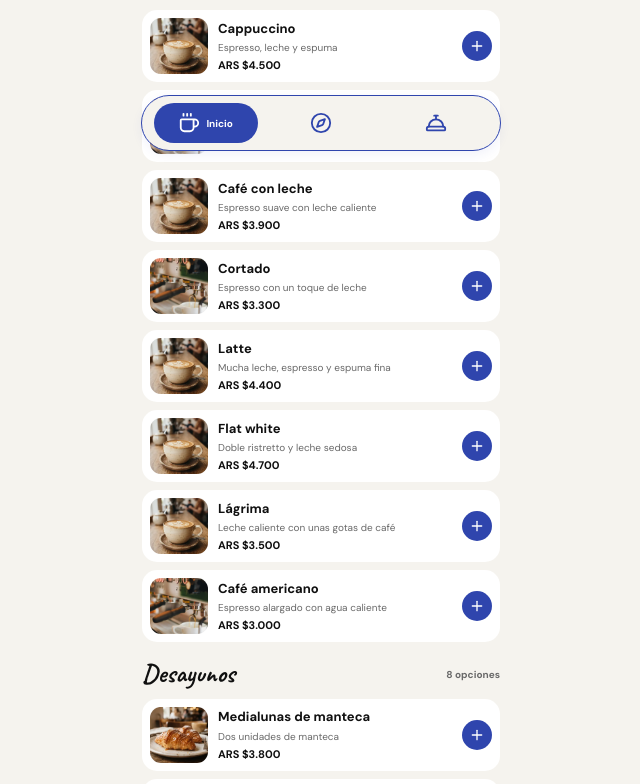
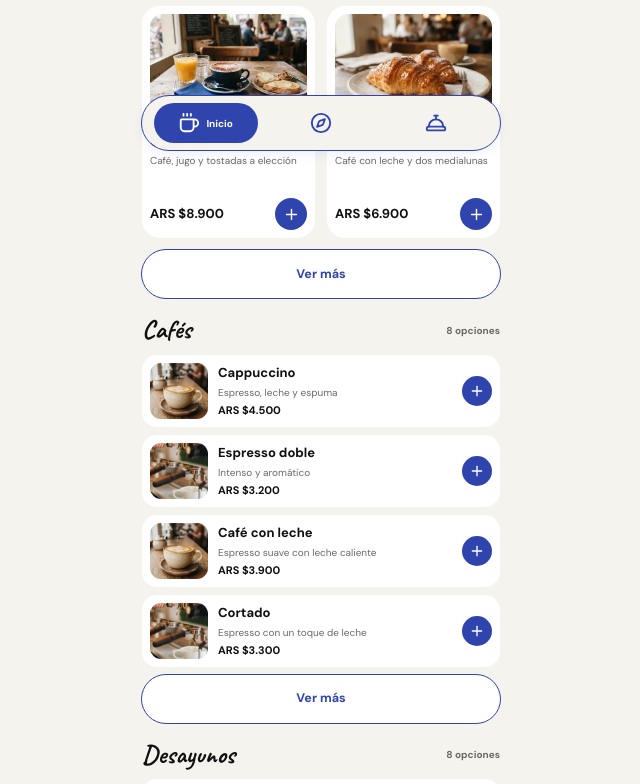
Before and after one commit to agusmartinez30/central-perk, a Next.js app: page /menu in a window 1280 px wide. Shown: the part 642-1426 px from the top of the page, without its empty margins (319-959 px from the left). Built offline with nearby package versions, Linux system fonts and the light colour scheme.

Commit message:
feat(menu): cap home sections and add combos
On Todos, each category section shows 4 products with a Ver más link to its category page, and a new Combos section links to Para desayunar with the Combos filter. A selected category chip still shows every product.

```diff
--- a/odd/tasks/home-combos-see-more.md
+++ b/odd/tasks/home-combos-see-more.md
@@ -22,7 +22,7 @@ Strategy `ask-on-risk`, with commits on `feat/cafe-prototype`. Forecast: about 3
 ## Tasks
 - [x] T1 Pure helpers and tests: `HOME_SECTION_LIMIT`, `getComboProducts`, `limitSection` (menu-sections), `getCategoryProducts` (new category-products), `resolveFilterId` (moment-products). Route: delegated (2+ non-trivial files).
 - [x] T2 Category results page `/explore/categoria/[category]`: extract `ProductResults` from `ExploreResults`, and add `CategoryResults`. Route: delegated.
-- [ ] T3 Home: capped sections with "Ver más", and the Combos section. Route: delegated.
+- [x] T3 Home: capped sections with "Ver más", and the Combos section. Route: delegated.
 - [ ] T4 Explore `?filter=` sets the initial sub-filter. Route: delegated.
 
 ## Acceptance criteria
@@ -44,5 +44,7 @@ vitest, lint, `tsc --noEmit`, build, and curl against `next start`.
 
 - T2 (delegated writer). `npx tsc --noEmit` clean, `npx eslint src` clean, `npm run build` lists `/explore/categoria/[category]` with cafes, desayunos and "+3 more paths" (5 prerendered). No runnable RED: the change is a component extraction plus a route. Commit: `feat(explore): add category results page`.
 
+- T3 (delegated writer). `npx tsc --noEmit` and `npx eslint src` clean; `npx vitest run` → 113 passed. Logic is covered by the T1 helper tests; the screen wiring is checked with curl on `/menu` at closure. Commit: `feat(menu): cap home sections and add combos`.
+
 ## Next step
-T3.
+T4.
--- a/src/features/menu/MenuScreen.tsx
+++ b/src/features/menu/MenuScreen.tsx
@@ -5,17 +5,26 @@ import { CATEGORIES } from "@/mocks/menu";
 import { TABLE } from "@/mocks/table";
 import type { CategoryId } from "@/mocks/types";
 import { CartFloatingCta } from "@/features/cart";
-import { BottomDock, BottomNav, FilterChips } from "@/shared/ui";
+import { BottomDock, BottomNav, FilterChips, SecondaryButton } from "@/shared/ui";
 import { MenuHeader } from "./MenuHeader";
 import { PromoBanner } from "./PromoBanner";
 import { ProductCard, ProductRow } from "./ProductCard";
-import { formatOptionCount, getFeaturedProducts, getMenuSections } from "./menu-sections";
+import {
+  HOME_SECTION_LIMIT,
+  formatOptionCount,
+  getComboProducts,
+  getFeaturedProducts,
+  getMenuSections,
+  limitSection,
+} from "./menu-sections";
 
 /** Screen 02 · Inicio del menú. Holds the selected category and renders the menu. */
 export function MenuScreen() {
   const [category, setCategory] = useState<CategoryId>("todos");
   const sections = getMenuSections(category);
-  const featured = category === "todos" ? getFeaturedProducts() : [];
+  const isHome = category === "todos";
+  const featured = isHome ? getFeaturedProducts() : [];
+  const combos = isHome ? getComboProducts() : [];
 
   return (
     <>
@@ -49,7 +58,26 @@ export function MenuScreen() {
             </section>
           ) : null}
 
-          {sections.map(({ category: section, products }) => (
+          {combos.length > 0 ? (
+            <section className="flex flex-col gap-3">
+              <h2 className="text-[19px] font-bold tracking-[-0.4px] text-ink">Combos</h2>
+              <div className="flex gap-3">
+                {combos.map((product) => (
+                  <ProductCard key={product.id} product={product} />
+                ))}
+              </div>
+              <SecondaryButton size="md" href="/explore/para-desayunar?filter=combos">
+                Ver más
+              </SecondaryButton>
+            </section>
+          ) : null}
+
+          {sections.map(({ category: section, products }) => {
+            // Todos caps each section; a selected category chip shows it whole.
+            const { visible, hasMore } = isHome
+              ? limitSection(products, HOME_SECTION_LIMIT)
+              : { visible: products, hasMore: false };
+            return (
               <section key={section.id} className="flex flex-col gap-2 pt-1">
                 <div className="flex items-center justify-between">
                   <h2 className="font-display text-[26px] leading-tight font-bold text-ink">
@@ -59,11 +87,17 @@ export function MenuScreen() {
                     {formatOptionCount(products.length)}
                   </span>
                 </div>
-              {products.map((product) => (
+                {visible.map((product) => (
                   <ProductRow key={product.id} product={product} />
                 ))}
+                {hasMore ? (
+                  <SecondaryButton size="md" href={`/explore/categoria/${section.id}`}>
+                    Ver más
+                  </SecondaryButton>
+                ) : null}
               </section>
-          ))}
+            );
+          })}
         </div>
       </main>
       <BottomDock>
```
Lines whose indentation alone changed are shown as unchanged.
